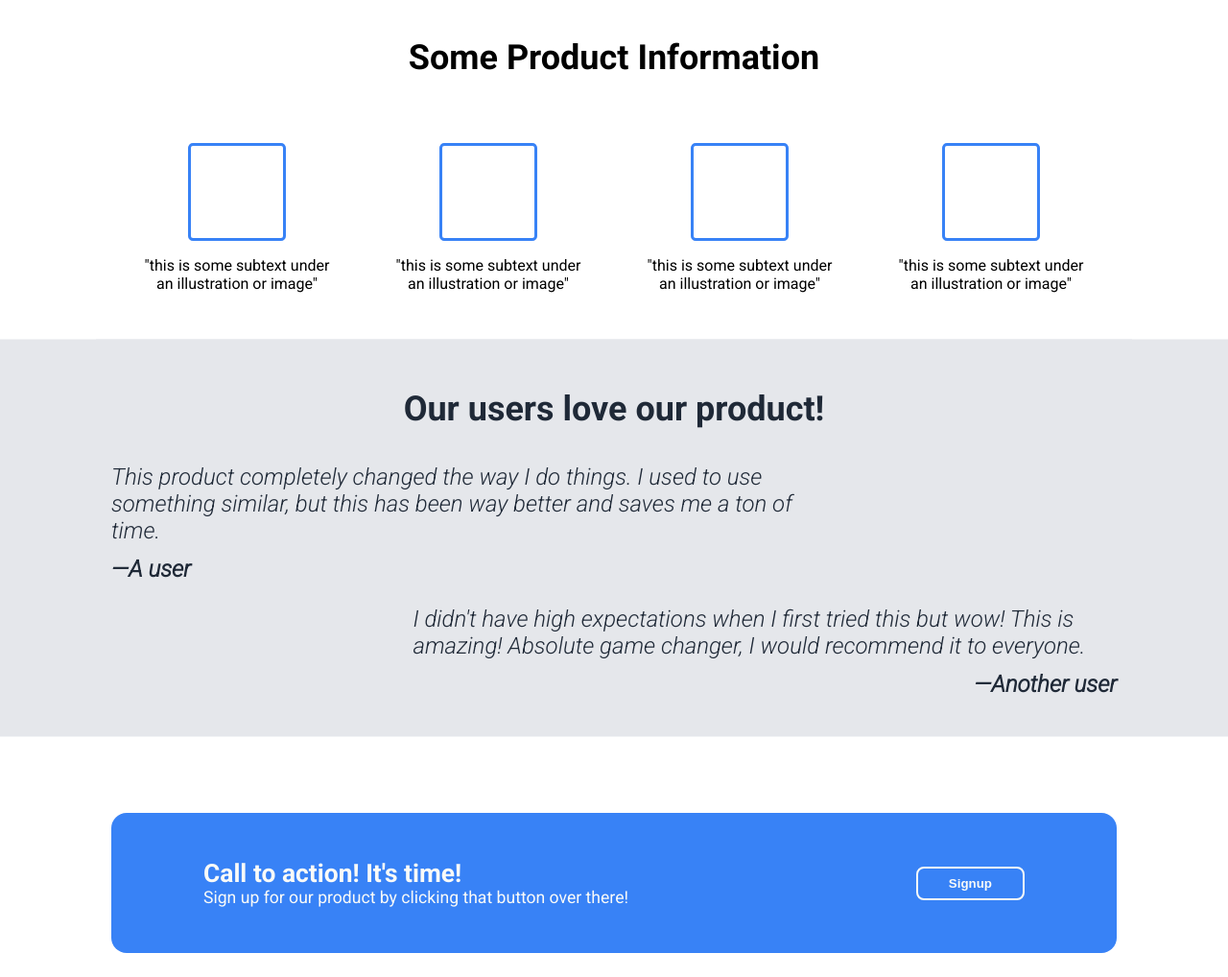
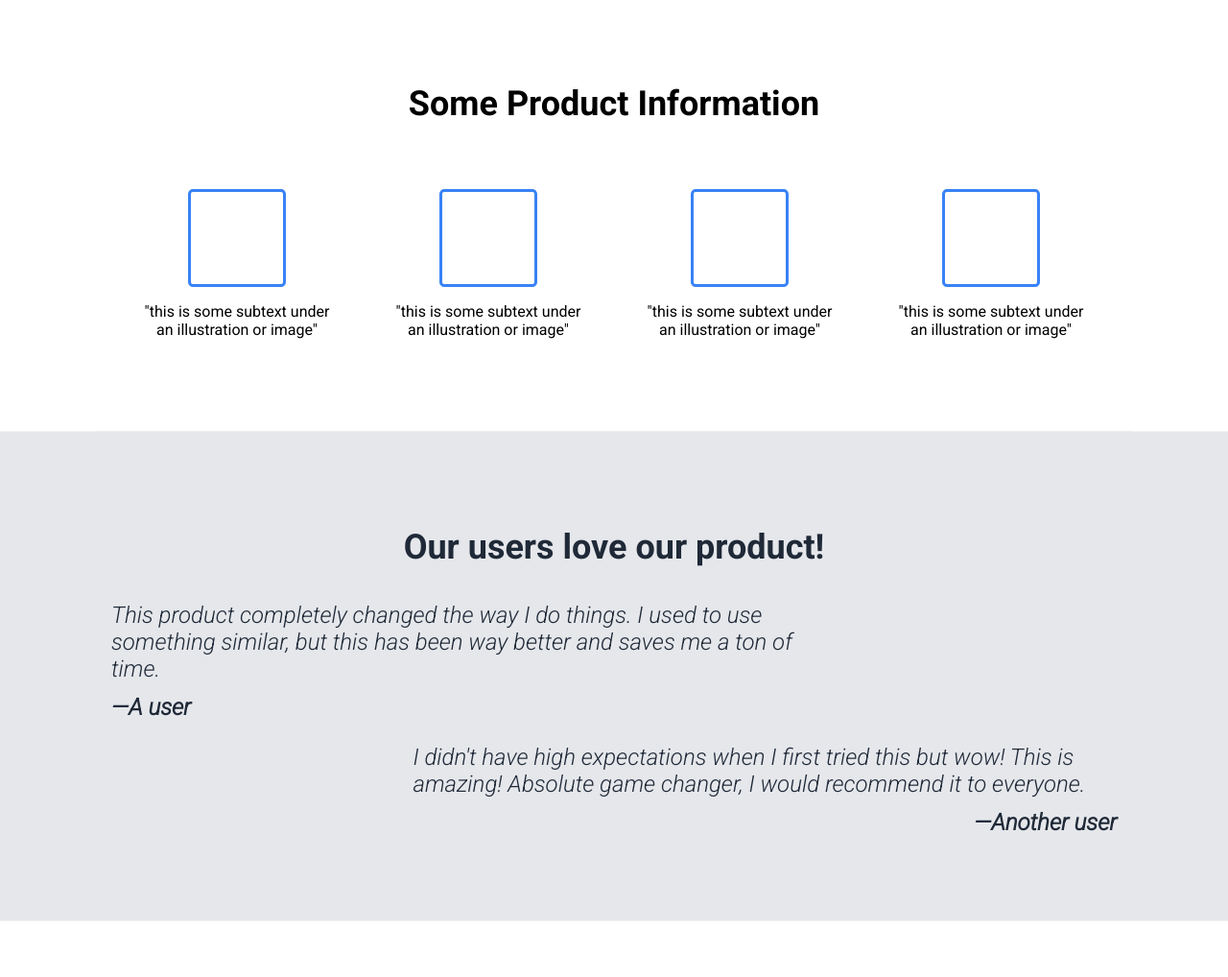
Before and after one commit to ioakeimoTOP/Landing-Page, a plain HTML site: page index.html in a window 1280 px wide. Shown: the part 462-1480 px from the top of the page at 96% size. Drawn offline with Linux system fonts and the light colour scheme.

Commit message:
Fix section paddings

```diff
--- a/styles.css
+++ b/styles.css
@@ -47,7 +47,7 @@ main {
 }
 
 main > * {
-    padding: var(--h-pad);
+    padding: var(--v-pad) var(--h-pad);
 }
 
 header,
@@ -229,7 +229,6 @@ nav a {
     color: var(--logo-white);
     font-size: var(--hero-secondary-fs);
 
-    margin: var(--v-pad) 0;
     padding: 3rem 6rem;
     border-radius: 1rem;
 
```
